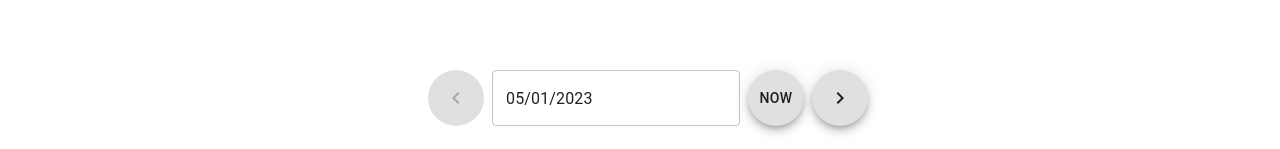
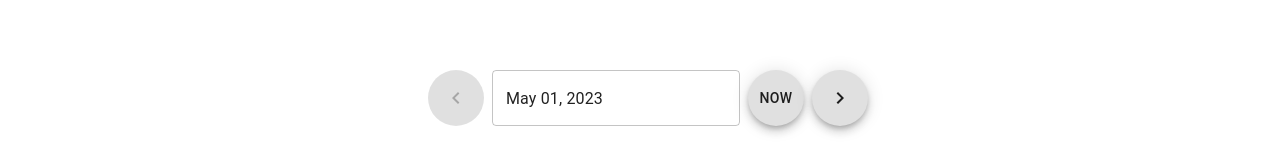
Before and after one commit to felixcapuano/tgvmax_alert, a Next.js app: page / in a window 1280 px wide. Shown: the part 648-797 px from the top of the page. Built offline with nearby package versions, Linux system fonts and the light colour scheme.

Commit message:
date picker improvement

```diff
--- a/src/components/DateFilter.js
+++ b/src/components/DateFilter.js
@@ -57,7 +57,12 @@ const DateFilter = () => {
         >
           <NavigateBeforeIcon />
         </Fab>
-        <DatePicker value={datetime} onChange={selectHandler} />
+        <DatePicker
+          value={datetime}
+          onChange={selectHandler}
+          format='LL'
+          minDate={dayjs()}
+        />
         <Fab className='round-button' onClick={resetHandler} variant='primary'>
           Now
         </Fab>
```
